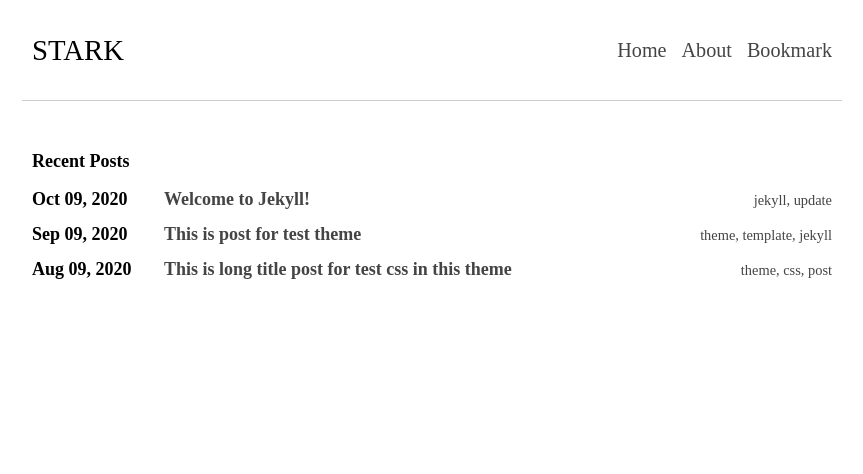
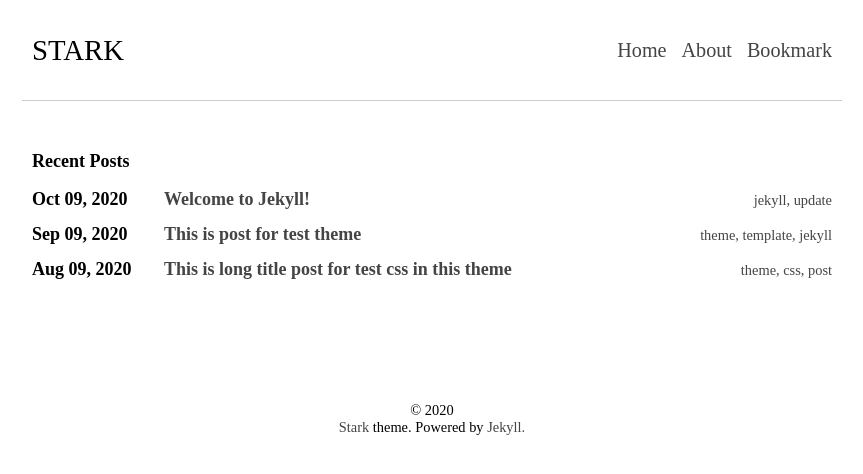
Before and after one commit to luathn/stark, a Jekyll site: the page built from index.markdown, in a window 1280 px wide. Shown: the top 474 px of the page, without its empty margins (208-1071 px from the left). Built offline with Jekyll 4.4.1, drawn with Linux system fonts in a browser that asks for light colours.

Commit message:
Style the footer

```diff
--- /dev/null
+++ b/_includes/footer.html
@@ -0,0 +1,4 @@
+<footer class="container">
+  <p>© 2020</p>
+  <a href="https://github.com/luathn/stark">Stark</a> theme. Powered by <a href="https://jekyllrb.com/">Jekyll.</a>
+</footer>
--- a/_layouts/default.html
+++ b/_layouts/default.html
@@ -11,6 +11,7 @@
   <body>
     {% include header.html %}
     {{ content }}
+    {% include footer.html %}
 
     <script src="assets/js/main.js"></script>
   </body>
--- a/_sass/_layout.scss
+++ b/_sass/_layout.scss
@@ -102,6 +102,14 @@ main {
   }
 }
 
+// Footer ----------------------------------
+
+footer {
+  margin-top: 8em;
+  font-size: 0.8em;
+  text-align: center;
+}
+
 
 // For mobile
 @media screen and (max-width: 600px) {
```
